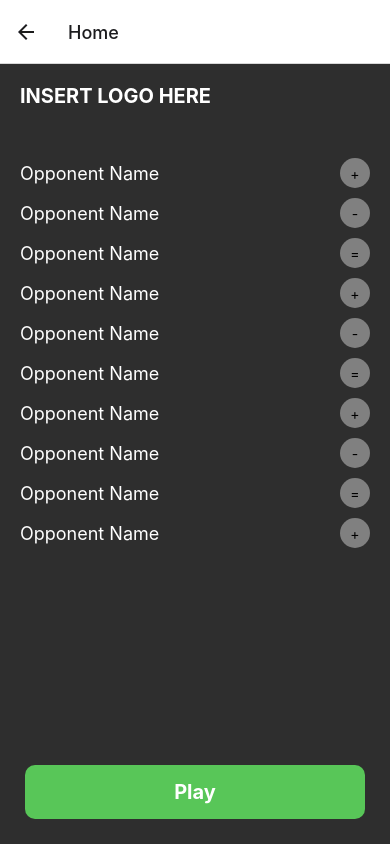
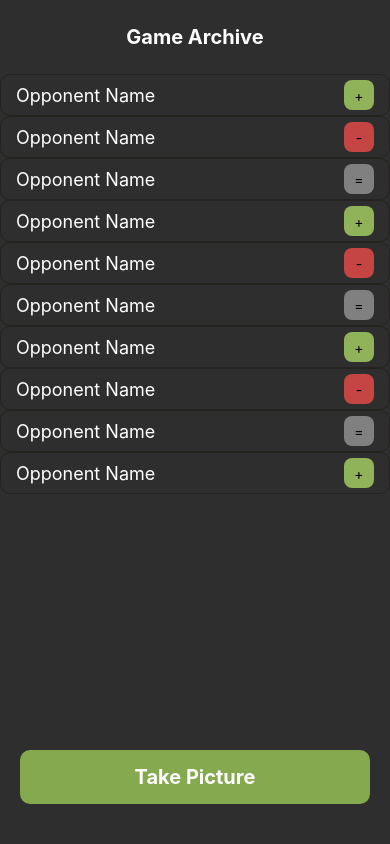
Before and after one commit to yugi957/KingsEye, a React Native app: screen /Home in a window 390 px wide. Built offline with nearby package versions, Linux system fonts and the light colour scheme.

Commit message:
Finished styling for home page

```diff
--- a/App.tsx
+++ b/App.tsx
@@ -11,9 +11,9 @@ const Stack = createNativeStackNavigator();
 export default function App() {
   return (
     <NavigationContainer>
-      <Stack.Navigator initialRouteName='Login'>
-        <Stack.Screen name = "Login" component={Login} options={{ headerShown: false }} />
-        <Stack.Screen name = "Signup" component={Signup} options={{ headerShown: false }} />
+      <Stack.Navigator initialRouteName='Login' screenOptions={{ headerShown: false }}>
+        <Stack.Screen name = "Login" component={Login} />
+        <Stack.Screen name = "Signup" component={Signup} />
         <Stack.Screen name="Home" component={Home} />
       </Stack.Navigator>
     </NavigationContainer>
--- a/app/screens/Home.tsx
+++ b/app/screens/Home.tsx
@@ -11,28 +11,39 @@ const Home = () => {
     const auth = getAuth();
 
     return (
-        <View style={globalStyles.container}>
+        <View style={[globalStyles.container, styles.container]}>
           {/* Logo and Search */}
-          <View style={globalStyles.header}>
-            <Text style={styles.logo}>INSERT LOGO HERE</Text>
+          <View style={[globalStyles.header, styles.header]}>
+            <Text style={styles.title}>Game Archive</Text>
           </View>
 
           {/* Game Archive List */}
           <ScrollView style={styles.archiveList}>
             {Array(10).fill(null).map((_, index) => (
-              <View key={index} style={styles.opponentItem}>
+              <TouchableOpacity key={index} style={styles.opponentItem}>
                 <Text style={styles.opponentName}>Opponent Name</Text>
-                <TouchableOpacity style={styles.iconButton}>
-                  {/* Representing icons with text here; replace with actual icons */}
-                  <Text>{['+', '-', '='][index % 3]}</Text>
-                </TouchableOpacity>
-              </View>
+                {index%3 == 0 && (
+                    <View style={[styles.icon, styles.green]}>
+                        <Text>+</Text>
+                    </View>
+                )}
+                {index%3 == 1 && (
+                    <View style={[styles.icon, styles.red]}>
+                        <Text>-</Text>
+                    </View>
+                )}
+                {index%3 == 2 && (
+                    <View style={styles.icon}>
+                        <Text>=</Text>
+                    </View>
+                )}
+              </TouchableOpacity>
             ))}
           </ScrollView>
 
           {/* Play Button */}
-          <TouchableOpacity style={globalStyles.generalButton}>
-            <Text style={styles.playButtonText}>Play</Text>
+          <TouchableOpacity style={[globalStyles.generalButton, styles.playButton]}>
+            <Text style={styles.playButtonText}>Take Picture</Text>
           </TouchableOpacity>
         </View>
       );
@@ -42,20 +53,20 @@ export default Home;
 
 const styles = StyleSheet.create({
     container: {
-      flex: 1,
-      backgroundColor: 'black',
-      padding: 15,
+      padding: 0,
+      paddingBottom: 20
     },
     header: {
-      flexDirection: 'row',
-      alignItems: 'center',
-      marginBottom: 20,
+      padding: 25,
+      marginBottom: 0,
+      alignItems: 'center'
     },
-    logo: {
+    title: {
       flex: 1,
       color: 'white',
       fontSize: 20,
       fontWeight: 'bold',
+      textAlign: 'center'
     },
     search: {
       flex: 2,
@@ -71,27 +82,35 @@ const styles = StyleSheet.create({
     opponentItem: {
       flexDirection: 'row',
       alignItems: 'center',
-      marginBottom: 10,
+      paddingBottom: 5,
+      paddingTop: 5,
+      paddingHorizontal: 15,
+      borderWidth: 1,
+      borderRadius: 10,
+      borderColor: "#24231f",
     },
     opponentName: {
       flex: 1,
       color: 'white',
       fontSize: 18,
     },
-    iconButton: {
+    icon: {
       width: 30,
       height: 30,
       backgroundColor: 'gray',
       alignItems: 'center',
       justifyContent: 'center',
-      borderRadius: 15,
+      borderRadius: 8,
       marginLeft: 10,
     },
+    green: {
+        backgroundColor: '#90b35a'
+    },
+    red: {
+        backgroundColor: '#c44542'
+    },
     playButton: {
-      backgroundColor: 'green',
-      borderRadius: 20,
-      paddingVertical: 10,
-      alignItems: 'center',
+      margin: 20
     },
     playButtonText: {
       color: 'white',
--- a/app/screens/Login.tsx
+++ b/app/screens/Login.tsx
@@ -23,7 +23,7 @@ const Login = () => {
         try {
             const response = await signInWithEmailAndPassword(fbAuth, email, password);
             console.log(response);
-            alert('Signed in');
+            // alert('Signed in');
             navigation.navigate('Home')
         } catch (error: any) {
             console.log(error);
--- a/app/styles/globalStyles.js
+++ b/app/styles/globalStyles.js
@@ -20,7 +20,7 @@ const globalStyles = StyleSheet.create({
         color: 'white',
     },
     generalButton: {
-        backgroundColor: '#58C658',
+        backgroundColor: '#85a94f',
         borderRadius: 10,
         padding: 15,
         margin:5,
```
